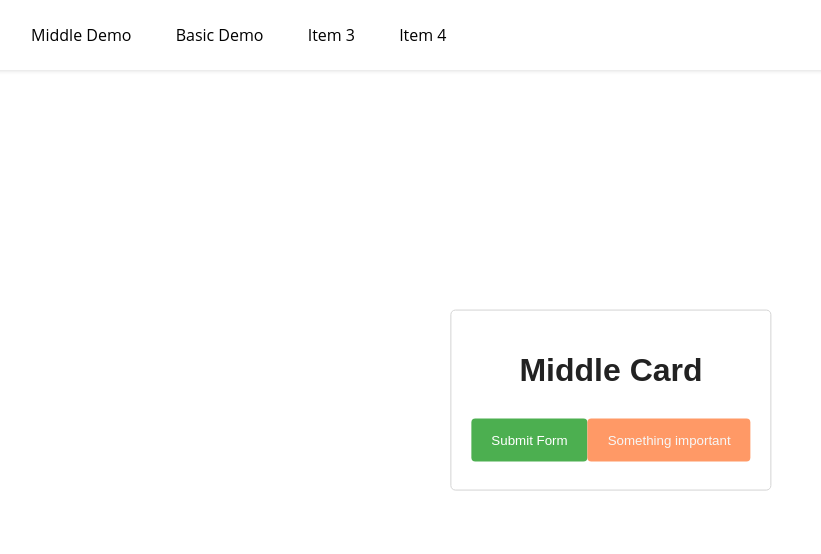
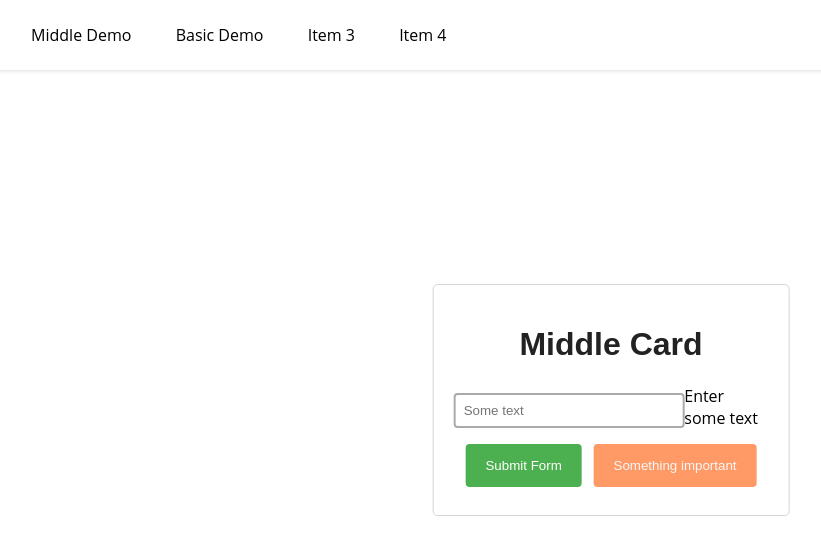
Before and after one commit to MountainMechanics/cssEssentials, a plain HTML site: page centered.html in a window 1280 px wide. Shown: the whole page, without its empty margins (29-850 px from the left). Drawn offline with Linux system fonts and the light colour scheme.

Commit message:
V: 0.3.0 Added:  °input text -classes
TODO:
Add other form styles

```diff
--- a/centered.html
+++ b/centered.html
@@ -17,10 +17,14 @@
     </header>
     <div class="center-on-screen">
         <div class="col">
-            <div class="card card-anim">
+            <div class="card">
                 <h1 class="font-header row">
                     Middle Card
                 </h1>
+                <div class="row">
+                    <input type="text" id="input-text" placeholder="Some text">
+                    <label for="input-text">Enter some text</label>
+                </div>
                 <div class="row">
                     <button type="submit" class="btn-submit">Submit Form</button>
                     <button type="button" class="btn-warning">Something important</button>
--- a/styles/basic.css
+++ b/styles/basic.css
@@ -29,10 +29,11 @@
     border-radius: 5px;
     -webkit-transition: transform, box-shadow 0.5s;
     transition: 0.5s transform, box-shadow ease-out;
+    box-shadow: none;
 }
 
 .card-anim:hover{
-    transform: translateZ(10px) translateX(6px) translateY(-6px);
+    transform: translateZ(5px) translateX(3px) translateY(-3px);
     box-shadow: -12px 12px 20px -12px rgba(0, 0, 0, 0.35);
 
 }
--- a/styles/form.css
+++ b/styles/form.css
@@ -17,3 +17,20 @@
     border-radius: 4px;
     cursor: pointer;
 }
+
+
+input[type=text]{
+    width:100%;
+    border:2px solid #aaa;
+    border-radius:4px;
+    margin:8px 0;
+    outline:none;
+    padding:8px;
+    box-sizing:border-box;
+    transition:.3s;
+}
+
+input[type=text]:focus{
+    border-color:dodgerBlue;
+    box-shadow:0 0 5px 0 dodgerBlue;
+}
```
